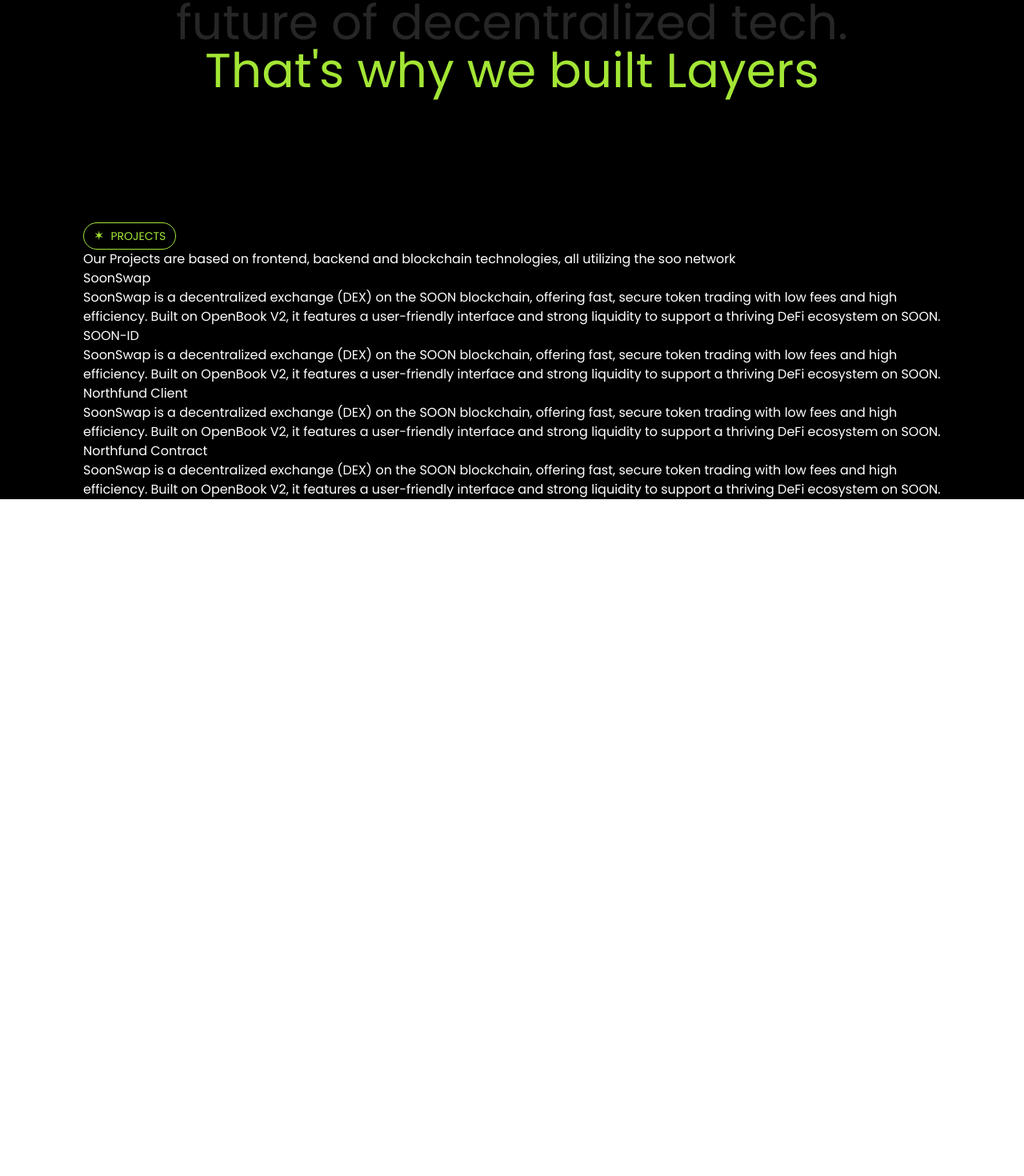
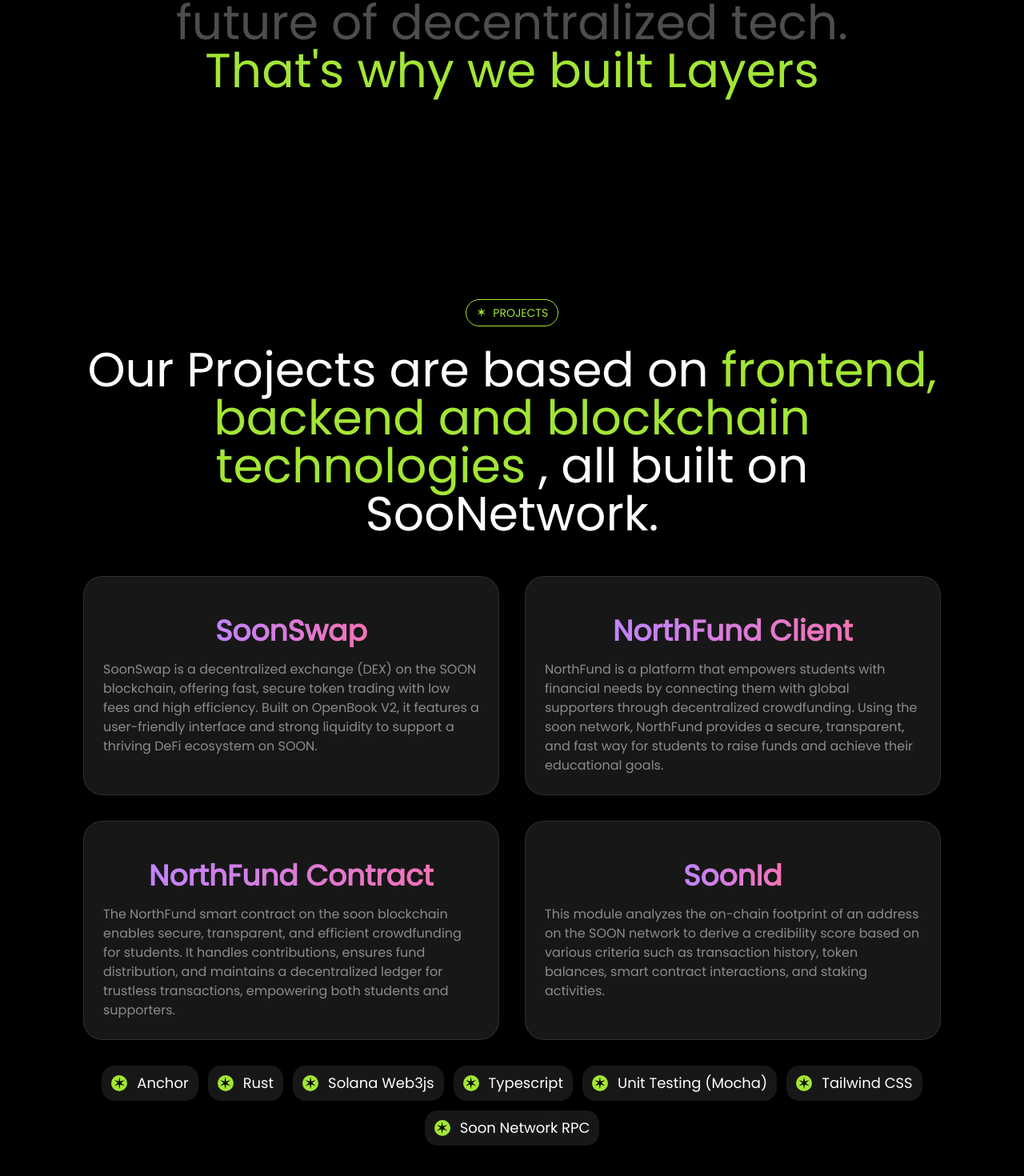
Before and after one commit to LayersOnSoo/layers-web-client, a React (Vite) app: page / in a window 1280 px wide. Shown: the part 1694-3164 px from the top of the page at 80% size. Before the commit the page ends 2318 px from the top, so only its background shows below. Built offline with nearby package versions, Linux system fonts and the light colour scheme.

Commit message:
chore(): added project cards

```diff
--- /dev/null
+++ b/src/components/featureCard.tsx
@@ -0,0 +1,29 @@
+import { useNavigate } from "react-router-dom";
+
+const FeatureCard = (props: {
+  title: string;
+  desc: string;
+  repoUrl: string;
+}) => {
+  const { title, desc, repoUrl } = props;
+
+  const navigate = useNavigate();
+  const handleCardClick = () => {
+    navigate(repoUrl);
+  };
+  return (
+    <div
+      className="p-6 bg-neutral-900 border rounded-3xl border-white/10"
+      onClick={handleCardClick}
+    >
+      <div className="flex items-center justify-center ">
+        <h3 className="text-4xl  font-extrabold bg-gradient-to-r from-purple-400 to-pink-400 bg-clip-text text-transparent  mt-6">
+          {title}
+        </h3>
+      </div>
+      <p className="mt-4 text-white/50"> {desc}</p>
+    </div>
+  );
+};
+
+export default FeatureCard;
--- a/src/sections/Features.tsx
+++ b/src/sections/Features.tsx
@@ -1,50 +1,77 @@
 import Tag from "@/components/tag";
+import FeatureCard from "@/components/featureCard";
 
-const features = [
-  "Asset Library",
-  "Code Preview",
-  "Flow Mode",
-  "Smart Sync",
-  "Auto Layout",
-  "Fast Search",
-  "Smart Guides",
+const technologies = [
+  "Anchor",
+  "Rust",
+  "Solana Web3js",
+  "Typescript",
+  "Unit Testing (Mocha)",
+  "Tailwind CSS",
+  "Soon Network RPC",
 ];
 
 const soonSwapDesc =
   "SoonSwap is a decentralized exchange (DEX) on the SOON blockchain, offering fast, secure token trading with low fees and high efficiency. Built on OpenBook V2, it features a user-friendly interface and strong liquidity to support a thriving DeFi ecosystem on SOON.";
 
+const soonIdDesc =
+  "This module analyzes the on-chain footprint of an address on the SOON network to derive a credibility score based on various criteria such as transaction history, token balances, smart contract interactions, and staking activities.";
+
+const northfundClientDesc = `NorthFund is a platform that empowers students with financial needs by connecting them with global supporters through decentralized crowdfunding. Using the soon network, NorthFund provides a secure, transparent, and fast way for students to raise funds and achieve their educational goals.`;
+
+const northFundContractDesc = `The NorthFund smart contract on the soon blockchain enables secure, transparent, and efficient crowdfunding for students. It handles contributions, ensures fund distribution, and maintains a decentralized ledger for trustless transactions, empowering both students and supporters.`;
+
 export default function Features() {
   return (
-    <section>
+    <section className="py-24">
       <div className="container">
-        <Tag>Projects</Tag>
-        <h2>
-          Our Projects are based on frontend, backend and blockchain
-          technologies, all utilizing the soo network
+        <div className="flex justify-center">
+          <Tag>Projects</Tag>
+        </div>
+        <h2 className="text-6xl font-medium text-center mt-6">
+          Our Projects are based on{" "}
+          <span className="text-lime-400">
+            frontend, backend and blockchain technologies{" "}
+          </span>{" "}
+          , all built on SooNetwork.
         </h2>
-        <div>
-          <div>
-            <div></div>
-            <h3>SoonSwap</h3>
-            <p> {soonSwapDesc}</p>
-          </div>
-          <div>
-            <div></div>
-            <h3>SOON-ID</h3>
-            <p> {soonSwapDesc}</p>
-          </div>
-          <div>
-            <div></div>
-            <h3>Northfund Client</h3>
-            <p> {soonSwapDesc}</p>
-          </div>
-          <div>
-            <div></div>
-            <h3>Northfund Contract</h3>
-            <p> {soonSwapDesc}</p>
-          </div>
-          <div></div>
-          <div></div>
+        <div className=" mt-12  grid md:grid-cols-2 grid-cols-1 gap-8 ">
+          <FeatureCard
+            title="SoonSwap"
+            desc={soonSwapDesc}
+            repoUrl="https://github.com/LayersOnSoo/soonswap"
+          />
+          <FeatureCard
+            title="NorthFund Client"
+            desc={northfundClientDesc}
+            repoUrl="https://github.com/LayersOnSoo/north-client-soon"
+          />
+
+          <FeatureCard
+            title="NorthFund Contract"
+            desc={northFundContractDesc}
+            repoUrl="https://github.com/LayersOnSoo/northfund"
+          />
+          <FeatureCard
+            title="SoonId"
+            desc={soonIdDesc}
+            repoUrl="https://github.com/LayersOnSoo/soon-id"
+          />
+        </div>
+        <div className="mt-8 flex flex-wrap gap-3 justify-center">
+          {technologies.map((technology) => {
+            return (
+              <div
+                className="boder border-white/10 bg-neutral-900 inline-flex px-3 py-1.5 md:py-2 rounded-2xl gap-3 items-center"
+                key={technology}
+              >
+                <span className=" bg-lime-400 text-neutral-950 size-5 rounded-full inline-flex items-center justify-center text-xl">
+                  &#10038;
+                </span>
+                <span className="font-medium md:text-lg">{technology}</span>
+              </div>
+            );
+          })}
         </div>
       </div>
     </section>
--- a/src/sections/Introduction.tsx
+++ b/src/sections/Introduction.tsx
@@ -10,8 +10,8 @@
           <Tag>Introducing Layers</Tag>
         </div>
         <div className="text-4xl md:text-6xl text-center font-medium mt-10">
-          <span> Building On The SooNetwork.</span>{" "}
-          <span className="text-white/15">{text}</span>
+          <span> Building On SooNetwork.</span>{" "}
+          <span className="text-white/30">{text}</span>
           <span className="text-lime-400 block">
             That's why we built Layers
           </span>
```
